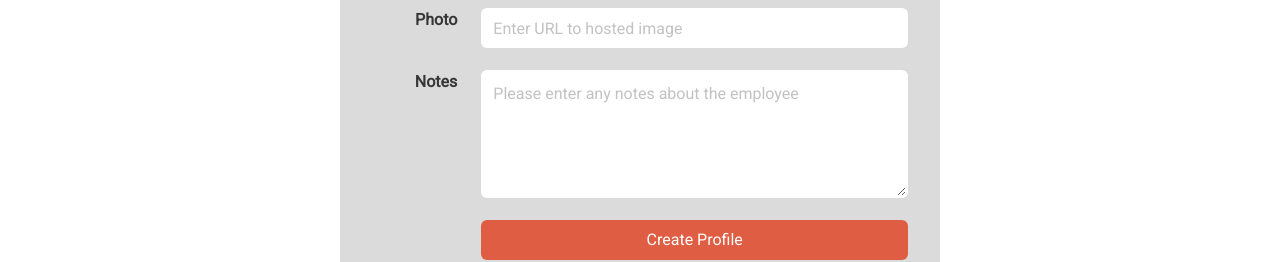
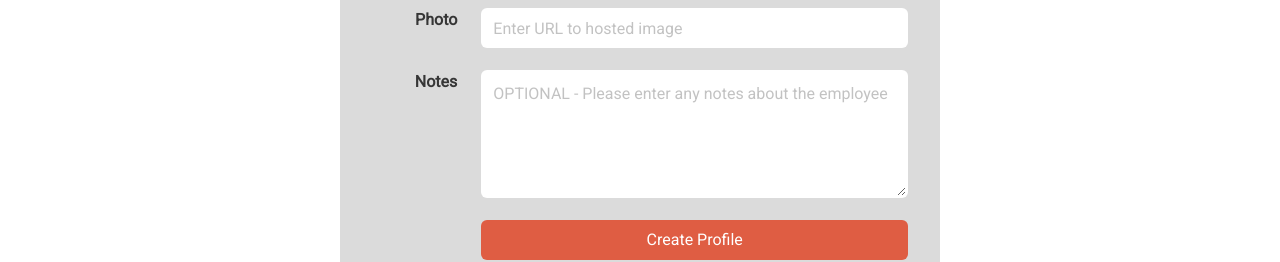
Before and after one commit to gelinas/rivet-v1, a React (Create React App) app: page /newprofile in a window 1280 px wide. Shown: the part 493-755 px from the top of the page. Built offline with nearby package versions, Linux system fonts and the light colour scheme.

Commit message:
form validation and refinement

```diff
--- a/package.json
+++ b/package.json
@@ -14,7 +14,8 @@
     "react-scripts": "3.3.0",
     "react-spring": "^8.0.27",
     "redux": "^4.0.5",
-    "redux-thunk": "^2.3.0"
+    "redux-thunk": "^2.3.0",
+    "yup": "^0.28.0"
   },
   "scripts": {
     "start": "react-scripts start",
--- a/src/components/forms/EditProfile.jsx
+++ b/src/components/forms/EditProfile.jsx
@@ -29,7 +29,7 @@ function EditProfile(props) {
   // fetch target profile
   useEffect(() => {
     getProfile(id)
-  }, [profileState.isSuccessful, getProfile]);
+  }, [profileState.isSuccessful, getProfile, id]);
 
   // render loading spinner during fetching
   if (profileState.isFetching) {
--- a/src/components/forms/ProfileForm.jsx
+++ b/src/components/forms/ProfileForm.jsx
@@ -1,25 +1,26 @@
 import React from 'react';
 import { Formik, Form, Field, ErrorMessage } from "formik";
+import * as yup from 'yup';
+import { profileSchema } from './validationSchema';
 
 // styles
 import './forms.scss';
 
+// Profile Form use Formik to handle form state
+// Profile Form uses a Yup schema defined in `./validationSchema.js` for validation
+
 export default function ProfileForm (props) {
 
+  // deconstruct parameters for form from props
+  // formType is "edit" or "add"
+  // submitAction is "postProfile" or "editProfile"
+  // profile are initalValues for form for edits or failed submissions
   const { formType, submitAction, profile } = props;
-
-  let buttonText
-  if (formType === "edit") {
-    buttonText = "Update Profile"
-  } else {
-    buttonText = "Create Profile"
-  }
 
   return (
     <>
 
     <Formik
-      // form initializes existing values for edits or failed submissions
       initialValues={
         profile ?
           {
@@ -50,15 +51,9 @@ export default function ProfileForm (props) {
       }
 
       // validation schema for form
-      validate={values => {
-        let errors = {};
-        if (values.first_name.length < 3) {
-          errors.first_name = "First name is required";
-        return errors
-        }
-      }}
+      validationSchema={yup.object().shape(profileSchema)}
 
-      // submitAction (update or post) is passed from parent
+      // submitAction (update or post) is deconstructed from props
       onSubmit={(values, actions) => {
         submitAction(values)
         actions.setSubmitting(false);
@@ -254,7 +249,7 @@ export default function ProfileForm (props) {
                   className="textarea"
                   component="textarea"
                   name="notes"
-                  placeholder="Please enter any notes about the employee"
+                  placeholder="OPTIONAL - Please enter any notes about the employee"
                 />
                 <ErrorMessage
                   className="help is-danger error"
@@ -272,7 +267,7 @@ export default function ProfileForm (props) {
               <div className="field">
                 <div className="control">
                   <button className="button is-link" type="submit">
-                    {buttonText}
+                    {formType === "edit" ? "Update Profile" : "Create Profile"}
                   </button>
                 </div>
               </div>
--- /dev/null
+++ b/src/components/forms/validationSchema.js
@@ -0,0 +1,38 @@
+import * as yup from 'yup';
+
+export const profileSchema = {
+  first_name: yup.string()
+    .required("Please enter your first name")
+    .max(32, "Name is too long"),
+  last_name: yup.string()
+    .required("Please enter your last name")
+    .max(32, "Name is too long"),
+  phone: yup.string()
+    .required("Please enter your phone number")
+    .matches(
+      /^\([0-9]{3}\)[0-9]{3}-[0-9]{4}$|^(\([0-9]{3}\) |[0-9]{3}-)[0-9]{3}-[0-9]{4}$|^[2-9]{1}[0-9]{9}$/,
+      "Format 10 digit, (XXX) XXX-XXXX, or XXX-XXX-XXXX"),
+  email: yup.string()
+    .email("Please enter a valid email address")
+    .max(255, "Email is too long"),
+  address: yup.string()
+    .required("Please enter your address")
+    .max(255, "Address is too long"),
+  city: yup.string()
+    .required("Please enter your city")
+    .max(32, "City is too long"),
+  state: yup.string()
+    .required("Please enter your state")
+    .length(2, "Please use two chracter abbreviation")
+    .uppercase(),
+  zip: yup.number()
+    .positive("Please enter 5-digit zip code")
+    .required("Please enter 5-digit zip code")
+    .min(10000, "Please enter 5-digit zip code")
+    .max(99999, "Please enter 5-digit zip code"),
+  photo: yup.string()
+    .url("Please enter a valid url to your hosted image")
+    .max(255, "URL must be shroter than 255 characters"),
+  notes: yup.string()
+    .max(255, "Notes must contain fewer than 255 characters")
+}
--- a/src/components/profile/ProfileView.jsx
+++ b/src/components/profile/ProfileView.jsx
@@ -21,7 +21,7 @@ function ProfileView(props) {
   // reload profile whenever a mutation successfully posts
   useEffect(() => {
     getProfile(id)
-  }, [profileState.isSuccessful, getProfile]);
+  }, [profileState.isSuccessful, getProfile, id]);
 
   // render loading spinner during fetching
   if (profileState.isFetching) {
@@ -50,7 +50,7 @@ function ProfileView(props) {
         </div>
 
         {/* display notes specific to employee */}
-        <div className='column is-three-quarters profile_notes'>
+        <div className='column is-three-fifths-desktop is-three-quarters-tablet profile_notes'>
           <p className='is-size-6 is-size-7-mobile has-text-weight-bold'>
             Notes for {`${profile.first_name} ${profile.last_name}`}:&nbsp;
           </p>
@@ -60,7 +60,7 @@ function ProfileView(props) {
         </div>
 
         {/* edit employee profile */}
-        <div className='column is-narrow'>
+        <div className='column is-full profile_button'>
           <Link to={`/profile/${id}/update`}>
             <button className="button is-link" type="submit">
               Update Employee Profile
--- a/src/components/profile/profile.scss
+++ b/src/components/profile/profile.scss
@@ -43,3 +43,7 @@
 .profile_notes {
   border-bottom: 1px solid $grey-lighter;
 }
+
+.profile_button {
+  text-align: center;
+}
```
Also changed, not shown: 1 other file (tests, documents, lock files or other folders).
